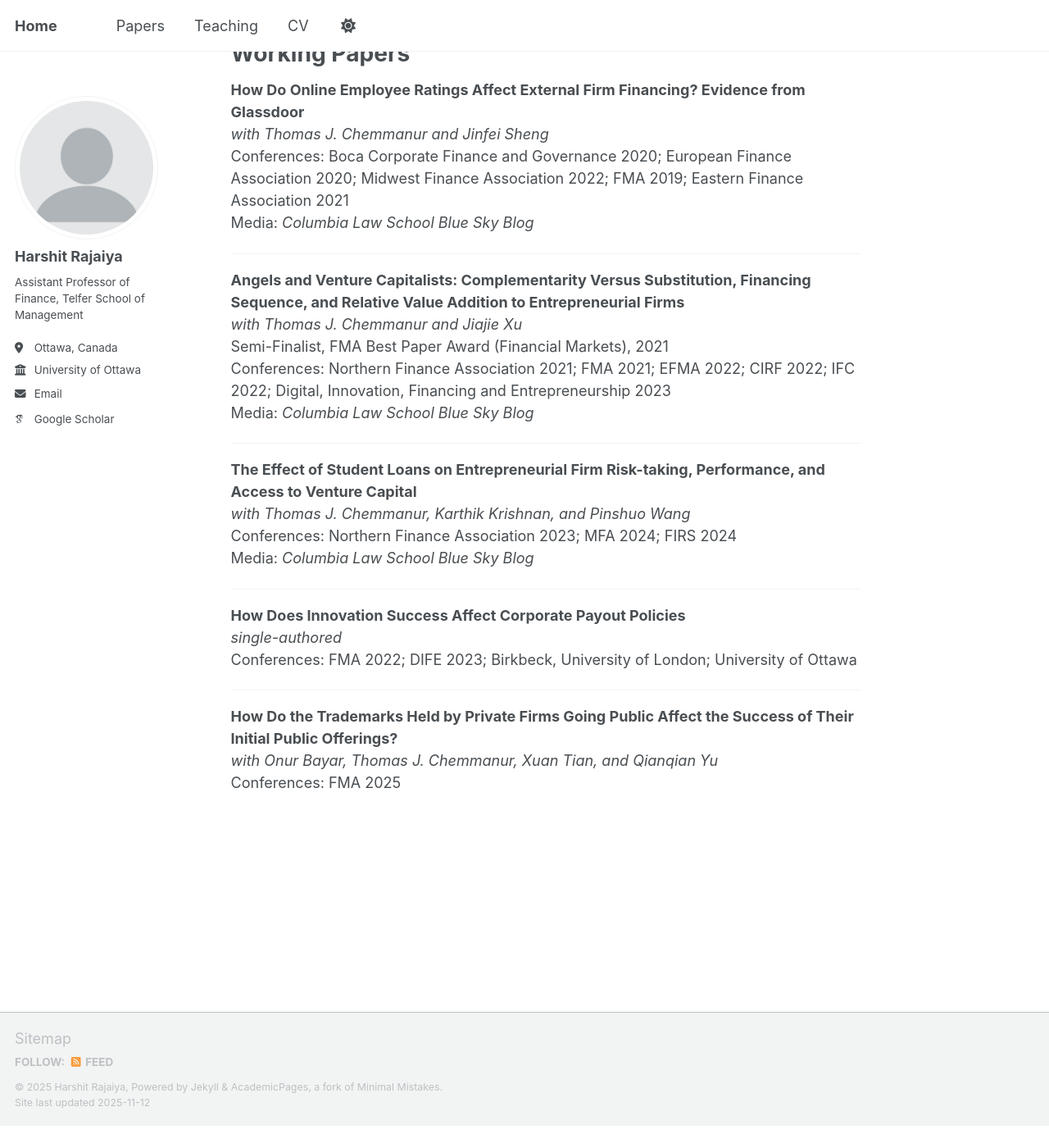
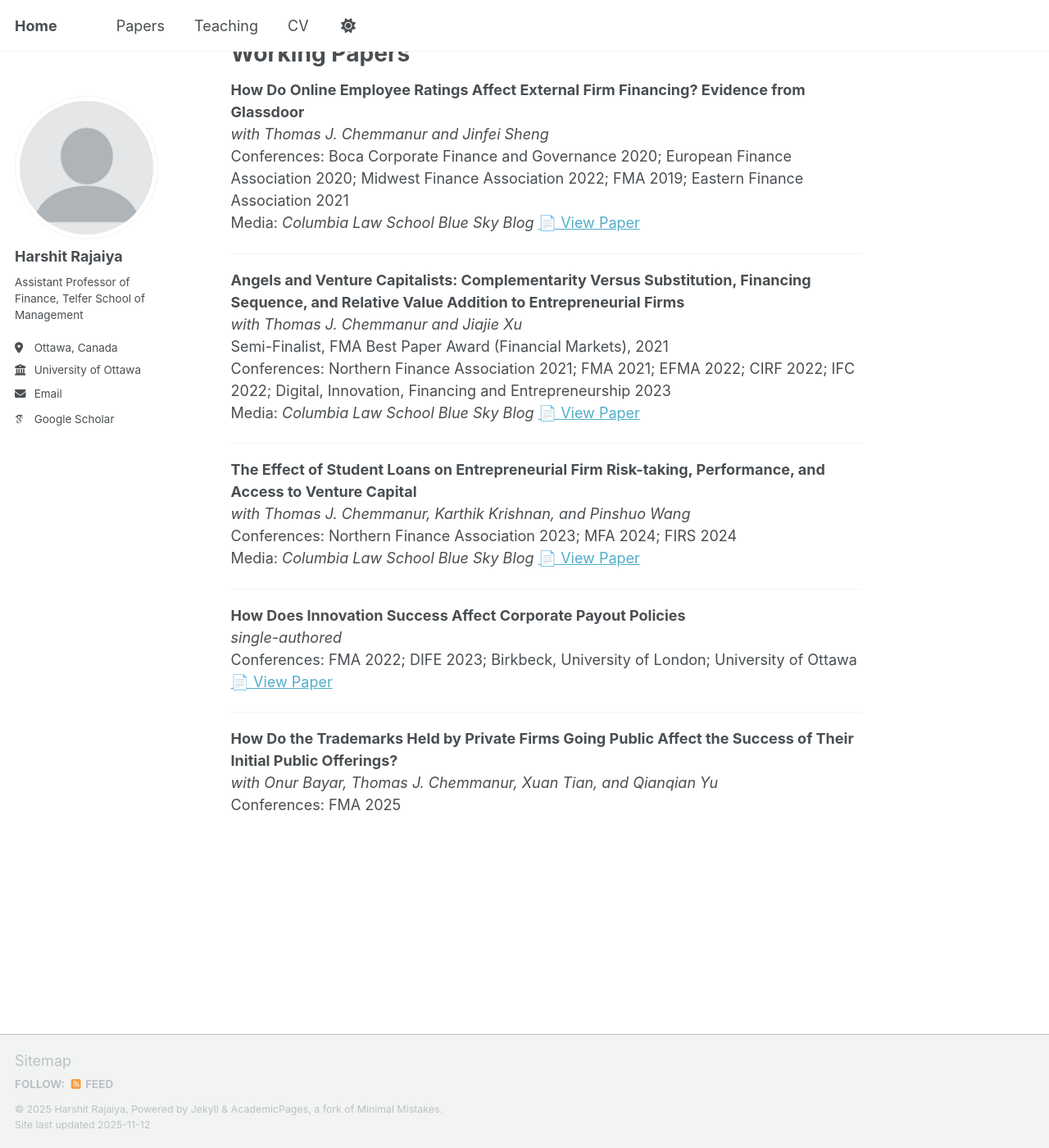
Before and after one commit to hrajaiya/harshitrajaiya.github.io, a Jekyll site: the page built from _pages/papers.md, in a window 1280 px wide and 1400 px high, scrolled down 715 px. Shown: the whole window at 82% size. Built offline with Jekyll 4.4.1, drawn with Linux system fonts in a browser that asks for light colours; some web fonts are replaced; a script that is not in the unit is left out; before the commit the page ends 2088 px from its top, so only the background shows below that.

Commit message:
Update papers.md

```diff
--- a/_pages/papers.md
+++ b/_pages/papers.md
@@ -42,6 +42,7 @@ _with Thomas J. Chemmanur, Michael Imerman, and Qianqian Yu_
 _with Thomas J. Chemmanur and Jinfei Sheng_
 Conferences: Boca Corporate Finance and Governance 2020; European Finance Association 2020; Midwest Finance Association 2022; FMA 2019; Eastern Finance Association 2021
 Media: *Columbia Law School Blue Sky Blog*
+[📄 View Paper](https://papers.ssrn.com/sol3/papers.cfm?abstract_id=3507695)
 
 ---
 
@@ -50,6 +51,7 @@ _with Thomas J. Chemmanur and Jiajie Xu_
 Semi-Finalist, FMA Best Paper Award (Financial Markets), 2021
 Conferences: Northern Finance Association 2021; FMA 2021; EFMA 2022; CIRF 2022; IFC 2022; Digital, Innovation, Financing and Entrepreneurship 2023
 Media: *Columbia Law School Blue Sky Blog*
+[📄 View Paper](https://papers.ssrn.com/sol3/papers.cfm?abstract_id=3946772)
 
 ---
 
@@ -57,12 +59,14 @@ Media: *Columbia Law School Blue Sky Blog*
 _with Thomas J. Chemmanur, Karthik Krishnan, and Pinshuo Wang_
 Conferences: Northern Finance Association 2023; MFA 2024; FIRS 2024
 Media: *Columbia Law School Blue Sky Blog*
+[📄 View Paper](https://papers.ssrn.com/sol3/papers.cfm?abstract_id=3240607)
 
 ---
 
 **How Does Innovation Success Affect Corporate Payout Policies**
 _single-authored_
 Conferences: FMA 2022; DIFE 2023; Birkbeck, University of London; University of Ottawa
+[📄 View Paper](https://papers.ssrn.com/sol3/papers.cfm?abstract_id=4283166)
 
 ---
 
```
